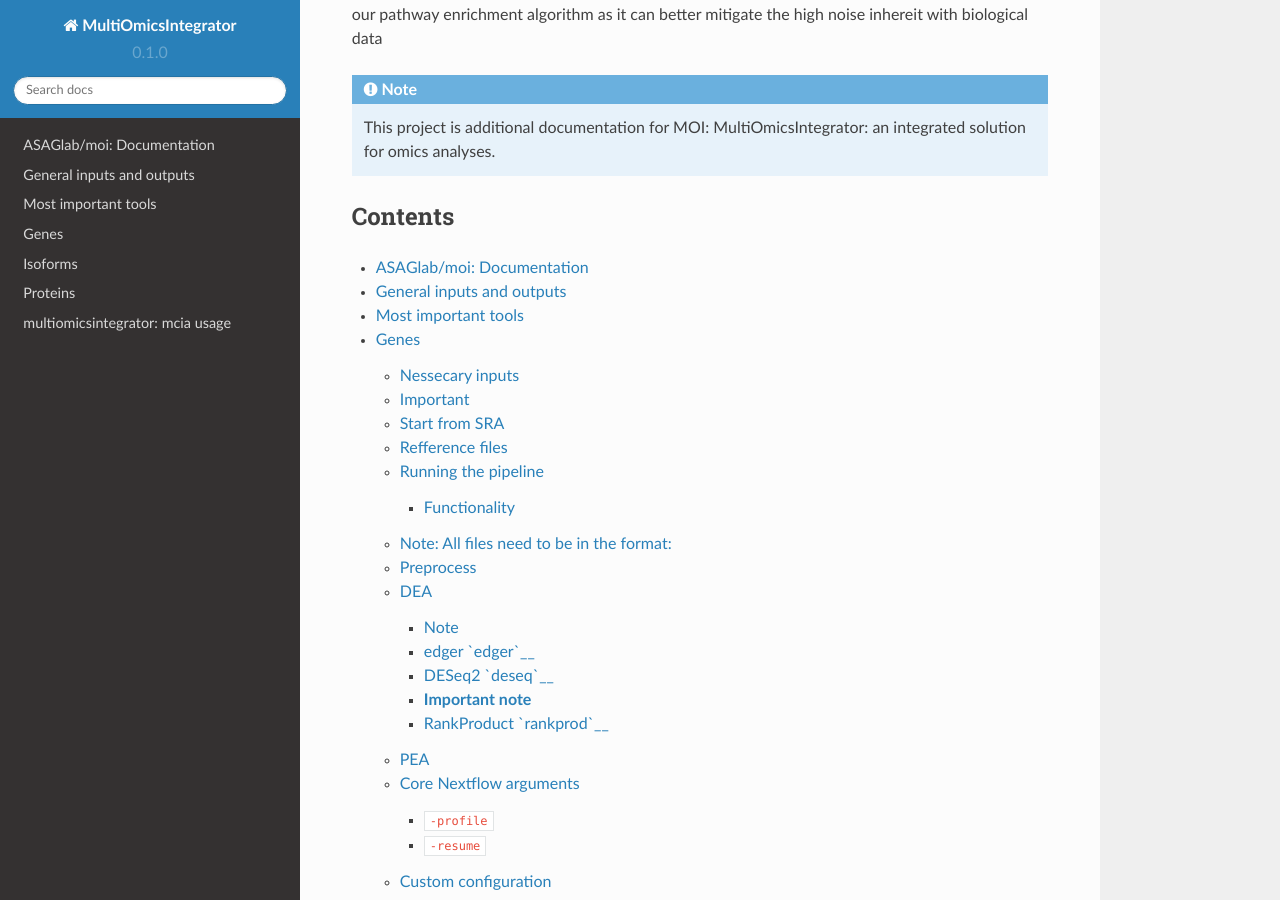
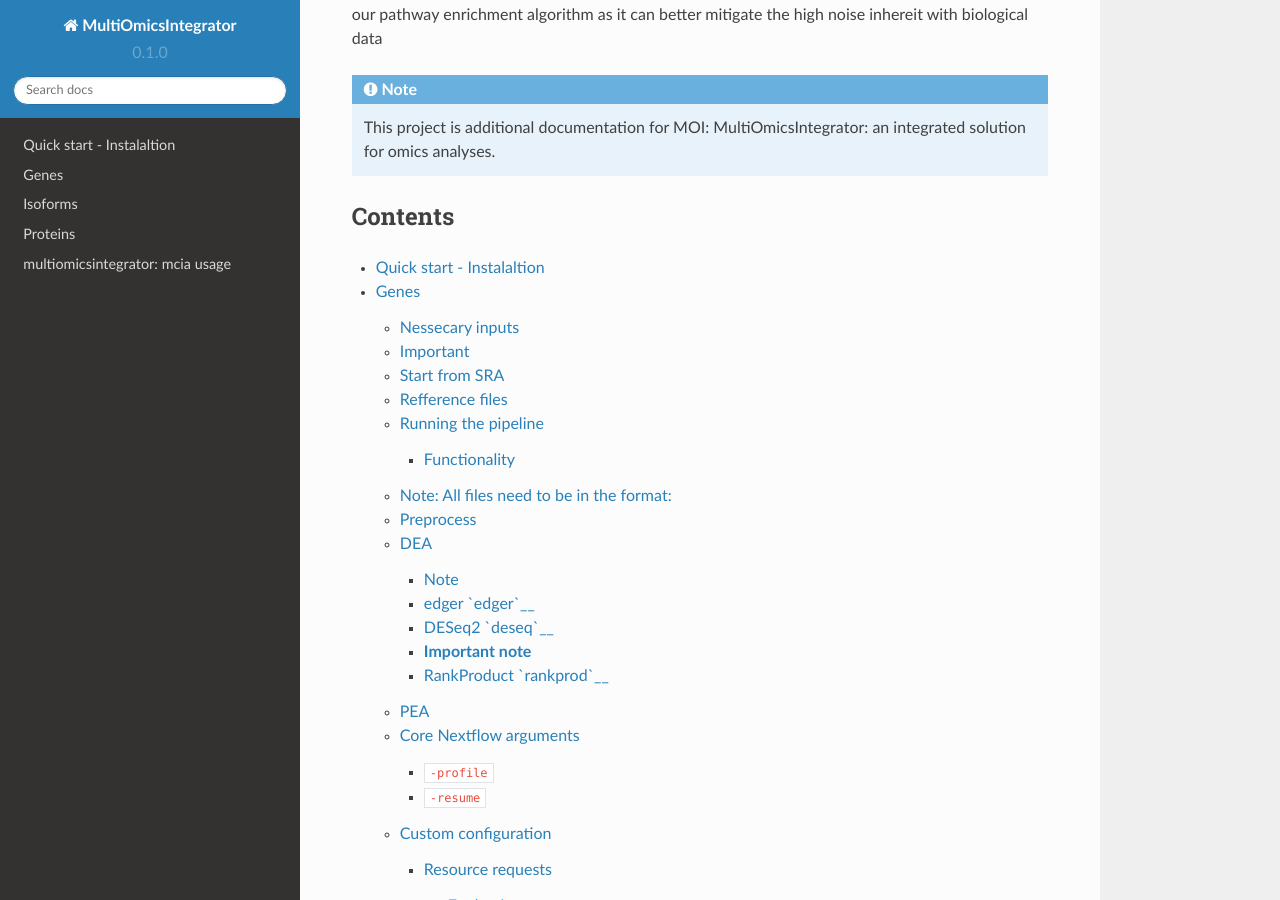
Before and after one commit to Bianca-Pasat/MOI, a Sphinx documentation site: the page built from docs/source/index.rst, in a window 1280 px wide and 900 px high, scrolled down 349 px. Built offline with Sphinx 7.4.7 and the Read the Docs theme 2.0.0, drawn with Linux system fonts in a browser that asks for light colours; pages that are not in the unit, such as notebooks, are missing from menus; some of the changed lines change nothing that is shown.

Commit message:
Update installation.rst

````diff
--- a/docs/source/installation.rst
+++ b/docs/source/installation.rst
@@ -1,106 +1,119 @@
-ASAGlab/moi: Documentation
+Quick start - Instalaltion
 ==========================
 
 
--  `Output <output.md>`__
 
-   -  An overview of the different results produced by the pipeline and
-      how to interpret them.
+**multiOmicsIntegrator** is a bioinformatics best-practice analysis pipeline for analysis of multi-Omics data.
 
-General inputs and outputs
-==========================
+The pipeline is built using [Nextflow](https://www.nextflow.io) version 23.04.2.5870 (IMPORTANT), a workflow tool to run tasks across multiple compute infrastructures in a very portable manner. It uses Docker/Singularity containers making installation trivial and results highly reproducible. The [Nextflow DSL2](https://www.nextflow.io/docs/latest/dsl2.html) implementation of this pipeline uses one container per process which makes it much easier to maintain and update software dependencies. Where possible, these processes have been submitted to and installed from [nf-core/modules](https://github.com/nf-core/modules) in order to make them available to all nf-core pipelines, and to everyone within the Nextflow community!
 
-The MOI pipeline is organized into individual modules, each responsible
-for a specific step in the analysis workflow. The modular design
-facilitates code flexibility in incorporating new analyses techniques or
-custom implementations, as well as easy maintenance and scalability.
 
-MOI’s behavior is regulated through the params.yml files, each named to
-align with the specific analysis segment they govern. In those files the
-user is tasked with specifying input and output parameters and with the
-optional fine-tuning intricacies such as algorithm selection and
-algorithmic configurations.
+## Pipeline summary
 
-The pipeline’s inputs are streamlined to one csv file. This file
-accommodates either a solitary column of SRA codes or a directory
-pointing to the location of fastq files, along with any other metadata
-pertaining to their samples. If the analysis commences with count
-matrices the user can specify the directory of the feature matrix along
-with a phenotype file.
+<!-- TODO nf-core: Fill in short bullet-pointed list of the default steps in the pipeline -->
 
-MOI produces extensive outputs, including informative plots and
-intermediate results in the form of text and RData objects for each
-module, accommodating users who seek further utilization or detailed
-inspection of results. Outputs are organized hierarchically based on the
-user’s parameterization; for example, the pathway enrichment analysis of
-genes will be located under the directory
-“/user_defined_output_directory/genes/biotranslator/”.
+1. RNAseq analysis on the level of :
+   - mRNAs
+   - miRNAs
+   - isoforms
+2. Functional annotation of transcripts
+3. Metabolomics analysis
+4. Proteomics analysis
+5. Integration of multi omics data
 
-Most important tools
-====================
+## Supplementary materials for this pipeline can be found at this zenodo repository:
+https://zenodo.org/records/10813721
 
-+----------------+------------------------------------+----------------+
-| Omics          | Functionality                      | Tools          |
-+================+====================================+================+
-| Genes, miRNA,  | SRA download                       | SRA toolkit    |
-| isoforms       |                                    |                |
-+----------------+------------------------------------+----------------+
-| Genes, miRNA,  | Quality control                    | FastQC,        |
-| isoforms       |                                    | trimgalore     |
-+----------------+------------------------------------+----------------+
-| Genes, miRNA,  | Align and Assembly                 | Salmon,        |
-| isoforms       |                                    | samtools,      |
-|                |                                    | STAR, Hisat2,  |
-|                |                                    | StringTie2     |
-+----------------+------------------------------------+----------------+
-| Genes, miRNA,  | Data preprocessing                 | R packages:    |
-| isoforms,      |                                    | edger, limma,  |
-| proteins,      |                                    | sva, ggplot2,  |
-| lipids         |                                    | ComplexHeatmap |
-+----------------+------------------------------------+----------------+
-| Proteins,      | Specific for proteins and lipids   | R packages:    |
-| lipids         |                                    | p              |
-|                |                                    | reprocesscore, |
-|                |                                    | mstus          |
-|                |                                    | normalization  |
-+----------------+------------------------------------+----------------+
-| Lipids         | Specific for lipids                | R packags:     |
-|                |                                    | lipidr         |
-+----------------+------------------------------------+----------------+
-| Genes, miRNA,  | Differential expression analyss    | R packages:    |
-| isoforms,      |                                    | DESeq2, edger, |
-| proteins,      |                                    | RankProd,      |
-| lipids         |                                    | ggplot2        |
-|                |                                    | ComplexHeatmap |
-+----------------+------------------------------------+----------------+
-| Genes, miRNA,  | Correlation analysis               | R package      |
-| isoforms,      |                                    | stats          |
-| proteins,      |                                    |                |
-| lipids         |                                    |                |
-+----------------+------------------------------------+----------------+
-| Genes, miRNA,  | Pathway enrichment analysis        | Cl             |
-| isoforms,      |                                    | usterprofiler, |
-| proteins,      |                                    | Biotranslator  |
-| lipids         |                                    |                |
-+----------------+------------------------------------+----------------+
-| Lipids         | Specific for lipids pathway        | Custom tool:   |
-|                | enrichment analysis                | Lipidb         |
-+----------------+------------------------------------+----------------+
-| Genes, miRNA,  | RIDDER (module to identify IRE1    | gRIDD,         |
-| isoforms,      | substrates)                        | RNAeval, fimo  |
-| proteins       |                                    |                |
-+----------------+------------------------------------+----------------+
-| Genes, miRNA,  | Functional annotation              | CPAT, signalP, |
-| isoforms       |                                    | pfam           |
-+----------------+------------------------------------+----------------+
-| Genes, miRNA,  | Secondary structure prediction     | RNAfold,       |
-| isoforms,      |                                    | RNAeval        |
-| proteins       |                                    |                |
-+----------------+------------------------------------+----------------+
-| Genes, miRNA,  | Find motif                         | fimo           |
-| isoforms,      |                                    |                |
-| proteins       |                                    |                |
-+----------------+------------------------------------+----------------+
-| Isoforms       | Genome wide isoform analysis       | Isoform        |
-|                |                                    | SwitchAnalyzer |
-+----------------+------------------------------------+----------------+
+
+
+## Quick Start
+
+1. Install [`Nextflow`](https://www.nextflow.io/docs/latest/getstarted.html#installation) (`>=22.10.1`)
+
+2. Install [`Docker`](https://docs.docker.com/engine/installation/).
+
+3. Download the pipeline and rename it:
+
+   ```bash
+   git clone https://github.com/ASAGlab/MOI--An-integrated-solution-for-omics-analyses.git
+   mv MOI--An-integrated-solution-for-omics-analyses multiomicsintegrator
+   ```
+
+4. Modify in the params_mcia.yml file the following parameters regarding the location you want your outputs
+
+- outdir: yourDir
+- pathmcia: /path/to/yourDir/**mcia**
+- biotrans_all_path :  /path/to/yourDir/**prepareforbio**
+
+   Paths of pathmcia and biotrans_all_path should be complete and follow this format:
+
+   ```
+      $outdir/mcia
+      $outdir/prepareforbio
+   ```
+
+   See format in *params_mcia.yml* and change accordingly.
+
+   ### In addition check modify resources (in params_mcia.yml) according to your system:
+   - max_memory : '8.GB'
+   - max_cpus   : 7
+
+
+5. Run the pipeline by providing the full path to params-file argument
+
+   ```bash
+   NXF_VER=23.04.2 nextflow run multiomicsintegrator -params-file /full/path/to/params_mcia.yml -profile docker
+   ```
+
+   Note that some form of configuration will be needed so that Nextflow knows how to fetch the required software. This is usually done in the form of a config profile (`YOURPROFILE` in the example command above). You can chain multiple config profiles in a comma-separated string.
+
+
+
+6. Start running your own analysis!
+
+   The above example refers to a simplified version of an integrated analysis. Depending on which part of the pipeline you want to run and your starting point (raw or matrices) modify the respective parameter file:
+
+   - params_isoforms.yml
+   - params_genes.yml
+   - params_mirna.yml
+   - params_proteins.yml
+   - params_lipids.yml
+   - params_mcia
+   - params_ridderalone
+
+
+## Common issues:
+   - If an error regarding biomaRt appears:
+
+    ```bash
+     Error in h(simpleError(msg, call)) :
+     error in evaluating the argument 'conn' in selecting a method for function 'dbDisconnect': object 'info' not found
+     Calls: useEnsembl ... .sql_disconnect -> dbDisconnect -> .handleSimpleError -> h
+     Execution halted
+    ```
+   or
+
+   ```
+     Ensembl site unresponsive, trying useast mirror
+  Ensembl site unresponsive, trying asia mirror
+  Error in .chooseEnsemblMirror(mirror = mirror, http_config = http_config) :
+    Unable to query any Ensembl site
+  Calls: useEnsembl -> .chooseEnsemblMirror
+  Execution halted
+   ```
+
+just run the pipeline again with -resume :
+
+
+   ```bash
+   nextflow run multiomicsintegrator -params-file /full/path/to/params_mcia.yml -profile docker -resume
+   ```
+   - If the error persists try delete container of bianca7/mompreprocess (or all containers if possible) and run again
+   - Comparative analysis, isoform analysis and mcia need substantial resources (at least 7 cpus).
+   - Check resources and your directories!
+
+
+
+## Documentation
+
+The ASAGlab/moi pipeline comes with documentation about the pipeline  under docs in various usage.md files as well as example yml files which the user can modify as guidance into custom modifications directly. Example outputs are also included under the docs folder in this repository.
````
